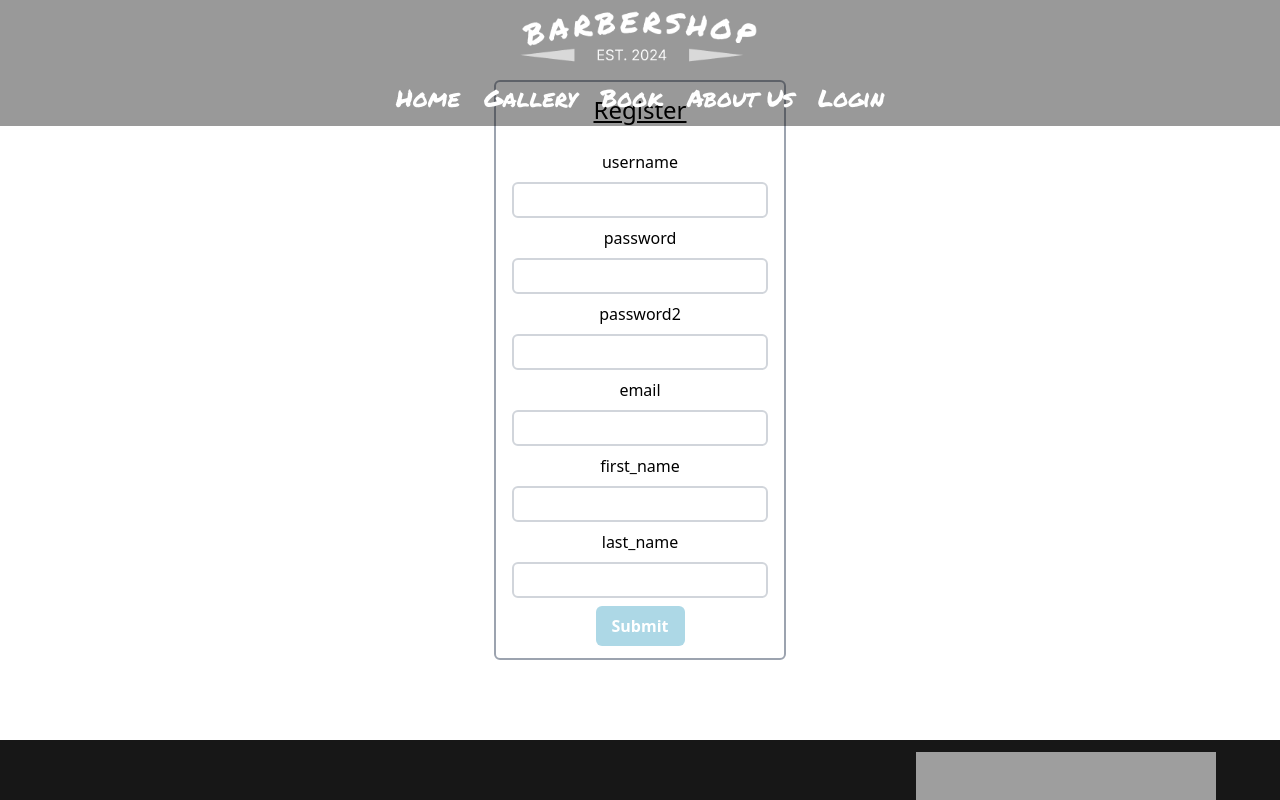
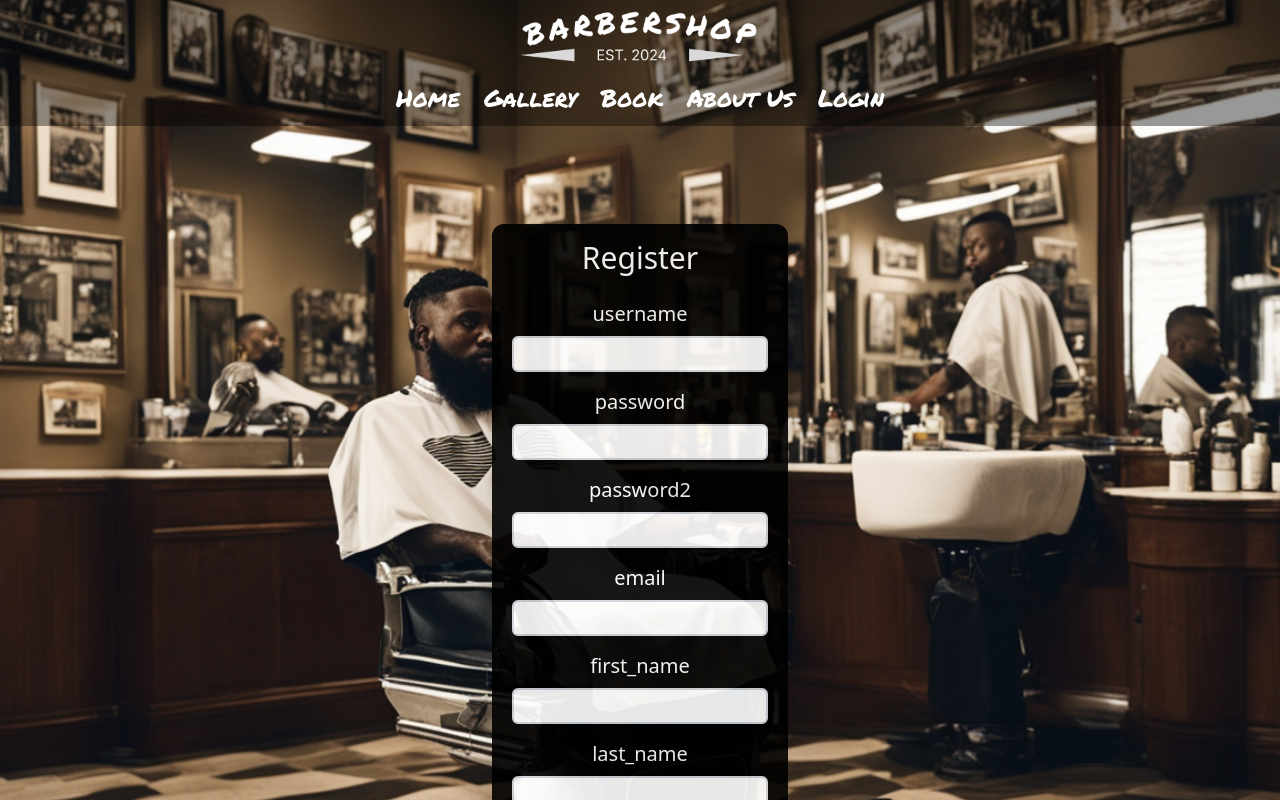
Before and after one commit to SzGabor1/barbershop, a React (Vite) app: page /Register in a window 1280 px wide. Shown: the top 800 px of the page. Built offline with nearby package versions, Linux system fonts and the light colour scheme; grey boxes are pictures that could not be loaded.

Commit message:
Redesing Login, Register, FormContainer components

```diff
--- a/src/components/login.tsx
+++ b/src/components/login.tsx
@@ -4,6 +4,7 @@ import { useNavigate } from 'react-router-dom';
 import { ToastContainer, toast } from 'react-toastify';
 import 'react-toastify/dist/ReactToastify.css';
 import FormContainer from './uiElements/formcontainer';
+import bg2 from '../assets/bg2.jpg';
 
 const Login: React.FC = () => {
     const backendURL: string = import.meta.env.VITE_BACKENDURL;
@@ -13,7 +14,7 @@ const Login: React.FC = () => {
     useEffect(() => {
         if (token)
             navigate('/');
-    }, [token]); // Run whenever token changes
+    }, [token]);
 
     const handleLogin = (data: { [key: string]: string }) => {
         const { username, password } = data;
@@ -28,13 +29,13 @@ const Login: React.FC = () => {
                 })
                 .catch((error) => {
                     if (error.response) {
-                        // Server responded with an error status code (e.g., 4xx, 5xx)
+
                         toast.error('Failed to login. Please check your credentials and try again.');
                     } else if (error.request) {
-                        // Request was made but no response was received
+
                         toast.error('Network error. Please try again later.');
                     } else {
-                        // Something else happened while setting up the request
+
                         toast.error('An unexpected error occurred. Please try again later.');
                     }
                 });
@@ -42,13 +43,20 @@ const Login: React.FC = () => {
     };
 
     return (
-        <div className="flex justify-center items-center m-20">
+        <div className="home-container flex-col bg-cover bg-center relative" style={{ backgroundImage: `url(${bg2})`, minHeight: '100vh' }}>
+            <div className="inset-0 bg-black opacity-50"></div>
+            <div className="welcome w-full relative z-10">
+                <div className="w-3/4 mx-auto pt-40">
+                    <div className="login-form mt-16">
+                        <FormContainer
+                            title="Login"
+                            fields={['username', 'password']}
+                            onSubmit={handleLogin}
+                        />
+                    </div>
+                </div>
+            </div>
             <ToastContainer />
-            <FormContainer
-                title="Login"
-                fields={['username', 'password']}
-                onSubmit={handleLogin}
-            />
         </div>
     );
 };
--- a/src/components/navbar.tsx
+++ b/src/components/navbar.tsx
@@ -1,10 +1,11 @@
 import React, { useState } from "react";
-import { useNavigate } from "react-router-dom";
+import { useNavigate, useLocation } from "react-router-dom";
 import logo from "../assets/bbshop logo.png";
 
 export const Navbar: React.FC = () => {
     const [isNavOpen, setIsNavOpen] = useState(false);
     const navigate = useNavigate();
+    const location = useLocation();
     const token = localStorage.getItem('access_token');
 
     const toggleMenu = () => {
@@ -19,20 +20,16 @@ export const Navbar: React.FC = () => {
         toggleMenu();
     };
 
-    const navigateToHome = () => {
-        if (token) {
-            navigate('/home');
-        } else {
-            navigate('/');
-        }
+    const navigateTo = (path: string) => {
+        navigate(path);
         toggleMenu();
-    }
+    };
 
     return (
         <section className="absolute w-full m-0 p-0 top-0 z-20">
             <div className="navbar-container bg-black bg-opacity-40">
                 <div className="navbar-top justify-center text-center">
-                    <button onClick={navigateToHome}>
+                    <button onClick={() => navigateTo(token ? '/home' : '/')}>
                         <img className="logo h-16 text-center justify-center m-auto" src={logo} alt="barber" />
                     </button>
                 </div>
@@ -58,16 +55,16 @@ export const Navbar: React.FC = () => {
                         </button>
                         <img className="logo h-16 text-center justify-center m-auto mt-8" src={logo} alt="barber" />
                         <ul className="text-white text-center mt-4">
-                            <li className="py-3">
-                                <button onClick={navigateToHome}>Home</button>
+                            <li className={location.pathname === '/home' || location.pathname === '/' ? 'py-3 active' : 'py-3'}>
+                                <button onClick={() => navigateTo(token ? '/home' : '/')}>Home</button>
                             </li>
-                            <li className="py-3">
+                            <li className={location.pathname === '/gallery' ? 'py-3 active' : 'py-3'}>
                                 <a href="#gallery">Gallery</a>
                             </li>
-                            <li className="py-3">
+                            <li className={location.pathname === '/appointments' ? 'py-3 active' : 'py-3'}>
                                 <a href="/appointments">Book</a>
                             </li>
-                            <li className="py-3">
+                            <li className={location.pathname === '/about' ? 'py-3 active' : 'py-3'}>
                                 <a href="#about">About Us</a>
                             </li>
                             {token ? (
@@ -86,18 +83,29 @@ export const Navbar: React.FC = () => {
 <div className="hidden md:block navbar-bottom bg-black bg-opacity-40 text-white">
     <div className="navbar-items flex justify-center">
         <ul className="flex p-3">
-                        <li className="mx-3 permanent-marker-regular text-2xl"><button onClick={navigateToHome}>Home</button></li>
-                        <li className="mx-3 permanent-marker-regular text-2xl"><a href="#gallery">Gallery</a></li>
-                        <li className="mx-3 permanent-marker-regular text-2xl"><a href="/appointments">Book</a></li>
-                        <li className="mx-3 permanent-marker-regular text-2xl"><a href="#about">About Us</a></li>
+            <li className={`mx-3 permanent-marker-regular text-2xl transition duration-300 ease-in-out transform hover:scale-110 ${location.pathname === '/home' || location.pathname === '/' ? 'text-yellow-600' : ''}`}>
+                <button onClick={() => navigateTo(token ? '/home' : '/')}>Home</button>
+            </li>
+            <li className={`mx-3 permanent-marker-regular text-2xl transition duration-300 ease-in-out transform hover:scale-110 ${location.pathname === '/gallery' ? 'text-yellow-600' : ''}`}>
+                <a href="#gallery">Gallery</a>
+            </li>
+            <li className={`mx-3 permanent-marker-regular text-2xl transition duration-300 ease-in-out transform hover:scale-110 ${location.pathname === '/appointments' ? 'text-yellow-600' : ''}`}>
+                <a href="/appointments">Book</a>
+            </li>
+            <li className={`mx-3 permanent-marker-regular text-2xl transition duration-300 ease-in-out transform hover:scale-110 ${location.pathname === '/about' ? 'text-yellow-600' : ''}`}>
+                <a href="#about">About Us</a>
+            </li>
             {token ? (
                 <li className="mx-3 permanent-marker-regular text-2xl"><a onClick={handleLogout}>Logout</a></li>
             ) : (
-                            <li className="mx-3 permanent-marker-regular text-2xl"><a href="/login">Login</a></li>
+                <li className={`mx-3 permanent-marker-regular text-2xl transition duration-300 ease-in-out transform hover:scale-110 ${location.pathname === '/login' ? 'text-yellow-600' : ''}`}>
+                    <a href="/login">Login</a>
+                </li>
             )}
         </ul>
     </div>
 </div>
+
         </section>
     );
 }
--- a/src/components/register.tsx
+++ b/src/components/register.tsx
@@ -4,6 +4,7 @@ import { useNavigate } from 'react-router-dom';
 import { ToastContainer, toast } from 'react-toastify';
 import 'react-toastify/dist/ReactToastify.css';
 import FormContainer, { FormData } from './uiElements/formcontainer';
+import bg2 from '../assets/bg2.jpg';
 
 const Register: React.FC = () => {
     const backendURL: string = import.meta.env.VITE_BACKENDURL;
@@ -14,8 +15,6 @@ const Register: React.FC = () => {
         if (token)
             navigate('/');
     }, [navigate, token]);
-
-
 
     const handleRegister = (data: FormData) => {
         const { username, password, password2, email, first_name, last_name } = data;
@@ -47,13 +46,20 @@ const Register: React.FC = () => {
     };
 
     return (
-        <div className="flex justify-center items-center m-20">
+        <div className="home-container flex-col bg-cover bg-center relative" style={{ backgroundImage: `url(${bg2})`, minHeight: '100vh' }}>
+            <div className="inset-0 bg-black opacity-50"></div>
+            <div className="welcome w-full relative z-10">
+                <div className="w-3/4 mx-auto pt-40">
+                    <div className="register-form mt-16 pb-16">
+                        <FormContainer
+                            title="Register"
+                            fields={['username', 'password', 'password2', 'email', 'first_name', 'last_name']}
+                            onSubmit={handleRegister}
+                        />
+                    </div>
+                </div>
+            </div>
             <ToastContainer />
-            <FormContainer
-                title="Register"
-                fields={['username', 'password', 'password2', 'email', 'first_name', 'last_name']}
-                onSubmit={handleRegister}
-            />
         </div>
     );
 };
--- a/src/components/uiElements/formcontainer.tsx
+++ b/src/components/uiElements/formcontainer.tsx
@@ -1,5 +1,6 @@
 import React from 'react';
 import SubmitButton from './submitButton';
+import {useLocation } from "react-router-dom";
 
 export interface FormProps {
     title: string;
@@ -35,14 +36,14 @@ const FormContainer: React.FC<FormProps> = ({ title, fields, onSubmit }) => {
 
     return (
         <div className="flex justify-center items-center">
-            <div className="FormContainer text-center border-gray-400 border-2 rounded-md p-3 align-middle">
-                <h1 className='underline mb-6 text-2xl'>{title}</h1>
+            <div className="FormContainer text-center bg-black bg opacity-90 border-black border-4 shadow-2xl rounded-xl p-3 align-middle">
+                <h1 className='text-white mb-6 text-3xl'>{title}</h1>
                 <form onSubmit={handleSubmit}>
                     {fields.map((fieldName) => (
                         <div key={fieldName} className="flex flex-col">
-                            <label htmlFor={fieldName}>{fieldName}</label>
+                            <label className="text-white text-xl" htmlFor={fieldName}>{fieldName}</label>
                             <input
-                                className="text-center my-2 border-2 border-gray-300 rounded-md p-1 m-1 w-64"
+                                className="text-center my-2 border-2 border-gray-300 rounded-md p-1 mx-1 mb-4 w-64"
                                 type={(fieldName === 'password' || fieldName === 'password2') ? 'password' : 'text'}
                                 name={fieldName}
                                 autoComplete='on'
@@ -52,7 +53,11 @@ const FormContainer: React.FC<FormProps> = ({ title, fields, onSubmit }) => {
                             />
                         </div>
                     ))}
-                    <SubmitButton onSubmit={() => { }} label="Submit" labelcolor="white" bgcolor="lightblue" />
+
+                    <div className="redirect">
+                    {useLocation().pathname === '/login' ? <p className='text-white mb-4'>Don't have an account? <a href="/register" className='text-yellow-500 underline'>Register</a></p> : <p className='text-white mb-4'>Already have an account? <a href="/login" className='text-yellow-500 underline'>Login</a></p>}
+                   </div>
+                   {useLocation().pathname === '/login' ? <SubmitButton onSubmit={() => { }} label="Login" labelcolor="white" bgcolor="rgb(202 138 4)" /> : <SubmitButton onSubmit={() => { }} label="Register" labelcolor="white" bgcolor="rgb(202 138 4)" />}
                 </form>
             </div>
         </div>
```
Also changed, not shown: src/assets/bg2.jpg (added). Lines whose indentation alone changed are shown as unchanged.
